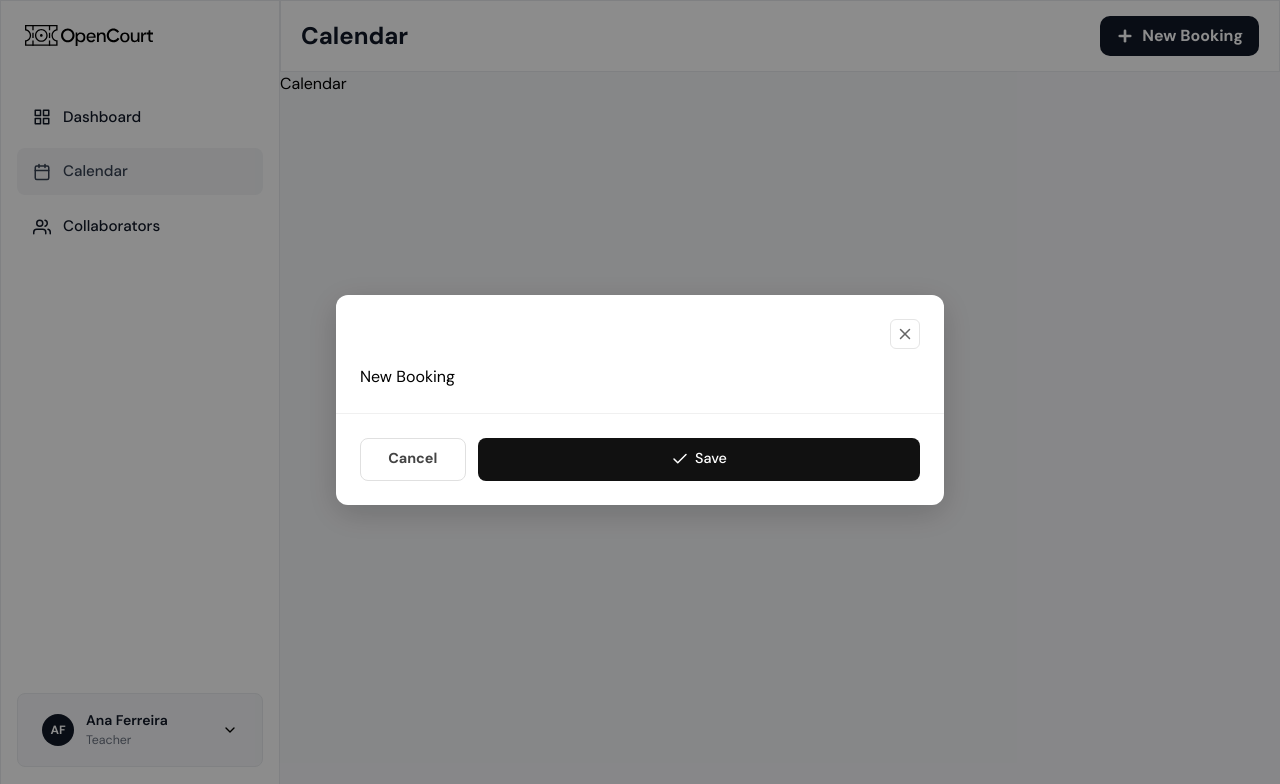
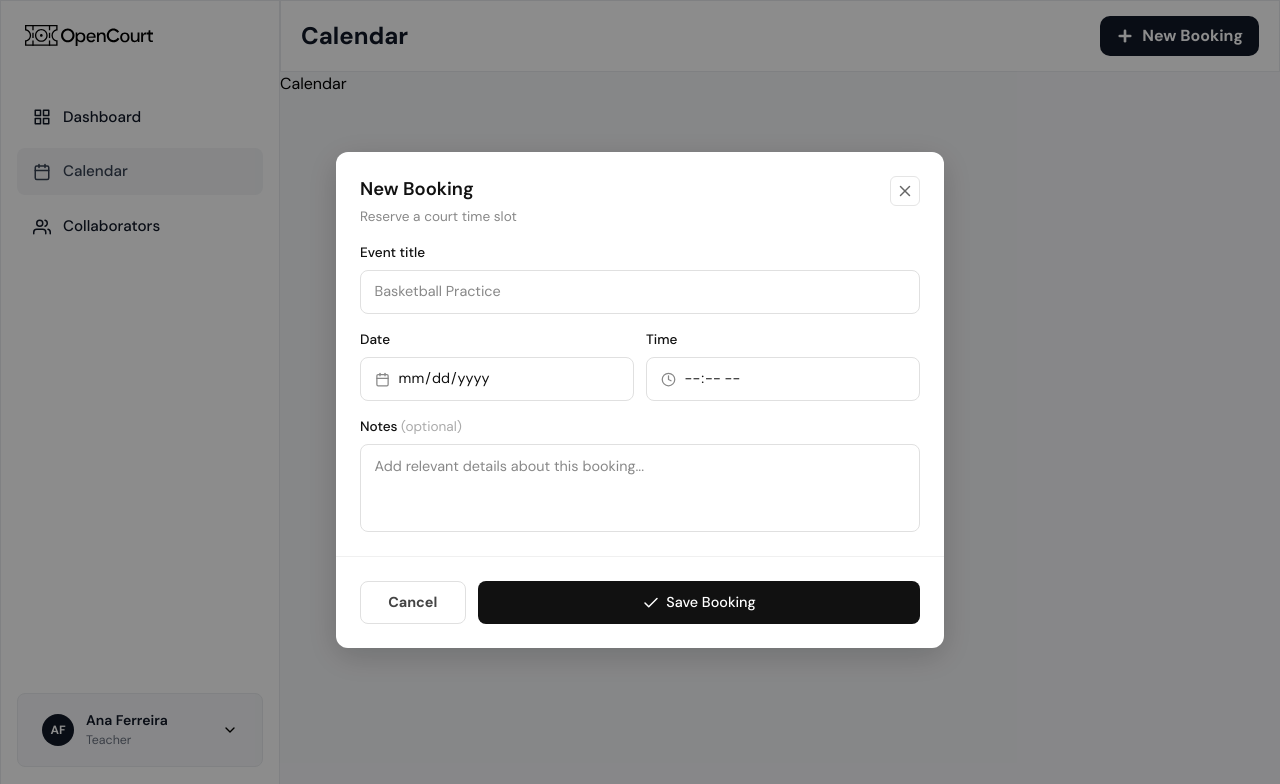
Before and after one commit to OpenCourtApp/OpenCourtApp-Web, a Next.js app: page /calendar in a window 1280 px wide. Both pictures are taken after a click on the button "New Booking". Shown: the top 784 px of the page. Built offline with nearby package versions, Linux system fonts and the light colour scheme.

Commit message:
feat - Implementação completa do Modal em Dashboard e Calendar (w.i.p em Collaborators)

```diff
--- a/src/app/(app)/calendar/calendar.module.css
+++ b/src/app/(app)/calendar/calendar.module.css
@@ -26,6 +26,94 @@
     background-color: var(--text-hover);
 }
 
-.titleModal{
-    font-size: 18;
+
+.fieldGroup {
+    display: flex;
+    flex-direction: column;
+    gap: 0.4rem;
+    flex: 1;
 }
+
+.label {
+    font-size: 0.85rem;
+    font-weight: 500;
+    color: #111;
+}
+
+.optional {
+    font-weight: 400;
+    color: #aaa;
+}
+
+.row{
+    display: flex;
+    flex-direction: row;
+    gap: 0.75rem;
+}
+
+.input {
+    width: 100%;
+    padding: 0.65rem 0.85rem;
+    border: 1px solid #e0e0e0;
+    border-radius: 8px;
+    font-size: 0.9rem;
+    color: #111;
+    outline: none;
+    box-sizing: border-box;
+    transition: border-color 0.15s;
+}
+.input:focus { border-color: #999; }
+
+.input[type="date"]::-webkit-calendar-picker-indicator,
+.input[type="time"]::-webkit-calendar-picker-indicator {
+    display: none;
+}
+
+.textarea {
+    resize: none;
+    height: 5.5rem;
+}
+
+.inputIcon {
+    display: flex;
+    align-items: center;
+    gap: 0.5rem;
+    border: 1px solid #e0e0e0;
+    border-radius: 8px;
+    padding: 0.65rem 0.85rem;
+    color: #888;
+}
+
+.inputIcon .input {
+    border: none;
+    padding: 0;
+    flex: 1;
+}
+
+.inputIcon .input:focus { border: none; }
+
+.cancelBtn {
+    padding: 0.6rem 1.7rem;
+    border: 1px solid #e0e0e0;
+    background: #fff;
+    color: #444;
+    font-size: 0.9rem;
+    cursor: pointer;
+    transition: background 0.15s;
+}
+.cancelBtn:hover { background: #f5f5f5; }
+
+.confirmBtn {
+    flex: 1;
+    display: inline-flex;
+    justify-content: center;
+    align-items: center;
+    gap: 0.4rem;
+    padding: 0.6rem 1.4rem;
+    border: none;
+    font-size: 0.9rem;
+    font-weight: 500;
+    cursor: pointer;
+    transition: background 0.15s;
+}
+.confirmBtn:hover { background: #333; }
--- a/src/app/(app)/calendar/page.js
+++ b/src/app/(app)/calendar/page.js
@@ -6,6 +6,7 @@ import { Plus } from 'lucide-react';
 import { Button } from "@/components/Button/Button";
 import { Header } from "@/components/Header/Header";
 import { Modal } from "@/components/Modal/Modal";
+import { Calendar, Clock } from 'react-feather';
 import styles from './calendar.module.css';
 
 export default function CalendarPage() {
@@ -25,8 +26,45 @@ export default function CalendarPage() {
                     } />
                 <h1>Calendar</h1>
             </main>
-            <Modal isOpen={isModalOpen} onClose={() => setIsModalOpen(false)}>
-                <h1 className={styles.titleModal}>New Booking</h1>
+            <Modal
+                isOpen={isModalOpen}
+                onClose={() => setIsModalOpen(false)}
+                title="New Booking"
+                subtitle="Reserve a court time slot"
+                onConfirm={() => setIsModalOpen(false)}
+                confirmLabel="Save Booking"
+            >
+                <div className={styles.fieldGroup}>
+                    <label className={styles.label}>Event title</label>
+                    <input placeholder="Basketball Practice" className={styles.input} />
+                </div>
+
+                <div className={styles.row}>
+                    <div className={styles.fieldGroup}>
+                        <label className={styles.label}>Date</label>
+                        <div className={styles.inputIcon}>
+                            <Calendar size={15} />
+                            <input type="date" className={styles.input} />
+                        </div>
+                    </div>
+                    <div className={styles.fieldGroup}>
+                        <label className={styles.label}>Time</label>
+                        <div className={styles.inputIcon}>
+                            <Clock size={15} />
+                            <input type="time" className={styles.input} />
+                        </div>
+                    </div>
+                </div>
+
+                <div className={styles.fieldGroup}>
+                    <label className={styles.label}>
+                        Notes <span className={styles.optional}>(optional)</span>
+                    </label>
+                    <textarea
+                        placeholder="Add relevant details about this booking..."
+                        className={`${styles.input} ${styles.textarea}`}
+                    />
+                </div>
             </Modal>
         </div>
     )
--- a/src/app/(app)/collaborators/page.js
+++ b/src/app/(app)/collaborators/page.js
@@ -5,7 +5,7 @@ import { Plus } from 'lucide-react';
 import { Header } from "@/components/Header/Header";
 import { Button } from "@/components/Button/Button";
 import { Modal } from "@/components/Modal/Modal";
-import { Edit2, X } from 'react-feather';
+import { Edit2, X, Calendar, Clock } from 'react-feather';
 import { useState } from "react";
 import styles from './collaborators.module.css';
 
@@ -87,9 +87,15 @@ export default function CollaboratorsPage() {
                     </table>
                 </div>
             </main>
-            <Modal isOpen={isModalOpen} onClose={() => setIsModalOpen(false)}>
-                <h1 className={styles.titleModal}>New Collaborator</h1>
-                <p>Olá! Modifique este conteúdo com o formulário que desejar.</p>
+            <Modal
+                isOpen={isModalOpen}
+                onClose={() => setIsModalOpen(false)}
+                title="New Collaborator"
+                subtitle="Add a new authorized user"
+                onConfirm={() => setIsModalOpen(false)}
+                confirmLabel="Save Collaborator"
+            >
+
             </Modal>
         </div>
     )
--- a/src/app/(app)/dashboard/dashboard.module.css
+++ b/src/app/(app)/dashboard/dashboard.module.css
@@ -25,3 +25,95 @@
 .btnNewBooking:hover {
     background-color: var(--text-hover);
 }
+
+
+.fieldGroup {
+    display: flex;
+    flex-direction: column;
+    gap: 0.4rem;
+    flex: 1;
+}
+
+.label {
+    font-size: 0.85rem;
+    font-weight: 500;
+    color: #111;
+}
+
+.optional {
+    font-weight: 400;
+    color: #aaa;
+}
+
+.row{
+    display: flex;
+    flex-direction: row;
+    gap: 0.75rem;
+}
+
+.input {
+    width: 100%;
+    padding: 0.65rem 0.85rem;
+    border: 1px solid #e0e0e0;
+    border-radius: 8px;
+    font-size: 0.9rem;
+    color: #111;
+    outline: none;
+    box-sizing: border-box;
+    transition: border-color 0.15s;
+}
+.input:focus { border-color: #999; }
+
+.input[type="date"]::-webkit-calendar-picker-indicator,
+.input[type="time"]::-webkit-calendar-picker-indicator {
+    display: none;
+}
+
+.textarea {
+    resize: none;
+    height: 5.5rem;
+}
+
+.inputIcon {
+    display: flex;
+    align-items: center;
+    gap: 0.5rem;
+    border: 1px solid #e0e0e0;
+    border-radius: 8px;
+    padding: 0.65rem 0.85rem;
+    color: #888;
+}
+
+.inputIcon .input {
+    border: none;
+    padding: 0;
+    flex: 1;
+}
+
+.inputIcon .input:focus { border: none; }
+
+.cancelBtn {
+    padding: 0.6rem 1.7rem;
+    border: 1px solid #e0e0e0;
+    background: #fff;
+    color: #444;
+    font-size: 0.9rem;
+    cursor: pointer;
+    transition: background 0.15s;
+}
+.cancelBtn:hover { background: #f5f5f5; }
+
+.confirmBtn {
+    flex: 1;
+    display: inline-flex;
+    justify-content: center;
+    align-items: center;
+    gap: 0.4rem;
+    padding: 0.6rem 1.4rem;
+    border: none;
+    font-size: 0.9rem;
+    font-weight: 500;
+    cursor: pointer;
+    transition: background 0.15s;
+}
+.confirmBtn:hover { background: #333; }
--- a/src/app/(app)/dashboard/page.js
+++ b/src/app/(app)/dashboard/page.js
@@ -1,12 +1,17 @@
 'use client'
 
 import { SideBar } from "@/components/SideBar/SideBar";
+import { Modal } from "@/components/Modal/Modal";
+import { Header } from "@/components/Header/Header";
+import { Button } from "@/components/Button/Button";
 import { Plus } from 'lucide-react';
-import { Button } from "@/components/Button/Button";
-import { Header } from "@/components/Header/Header";
+import { Calendar, Clock } from 'react-feather';
+import { useState } from "react";
 import styles from './dashboard.module.css';
 
 export default function Dashboard() {
+    const [isModalOpen, setIsModalOpen] = useState(false);
+
     const today = new Date().toLocaleDateString('en-US', {
         weekday: 'long',
         year: 'numeric',
@@ -22,13 +27,53 @@ export default function Dashboard() {
                     title="Dashboard"
                     subtitle={today}
                     action={
-                        <Button onClick={() => console.log("New Booking")} className={styles.btnNewBooking}>
+                        <Button onClick={() => setIsModalOpen(true)} className={styles.btnNewBooking}>
                             <Plus size={18} strokeWidth={3.5} />
                             New Booking
                         </Button>
                     } />
                 <h1>Dashboard</h1>
             </main>
+            <Modal
+                isOpen={isModalOpen}
+                onClose={() => setIsModalOpen(false)}
+                title="New Booking"
+                subtitle="Reserve a court time slot"
+                onConfirm={() => setIsModalOpen(false)}
+                confirmLabel="Save Booking"
+            >
+                <div className={styles.fieldGroup}>
+                    <label className={styles.label}>Event title</label>
+                    <input placeholder="Basketball Practice" className={styles.input} />
+                </div>
+
+                <div className={styles.row}>
+                    <div className={styles.fieldGroup}>
+                        <label className={styles.label}>Date</label>
+                        <div className={styles.inputIcon}>
+                            <Calendar size={15} />
+                            <input type="date" className={styles.input} />
+                        </div>
+                    </div>
+                    <div className={styles.fieldGroup}>
+                        <label className={styles.label}>Time</label>
+                        <div className={styles.inputIcon}>
+                            <Clock size={15} />
+                            <input type="time" className={styles.input} />
+                        </div>
+                    </div>
+                </div>
+
+                <div className={styles.fieldGroup}>
+                    <label className={styles.label}>
+                        Notes <span className={styles.optional}>(optional)</span>
+                    </label>
+                    <textarea
+                        placeholder="Add relevant details about this booking..."
+                        className={`${styles.input} ${styles.textarea}`}
+                    />
+                </div>
+            </Modal>
         </div>
     );
 }
```
